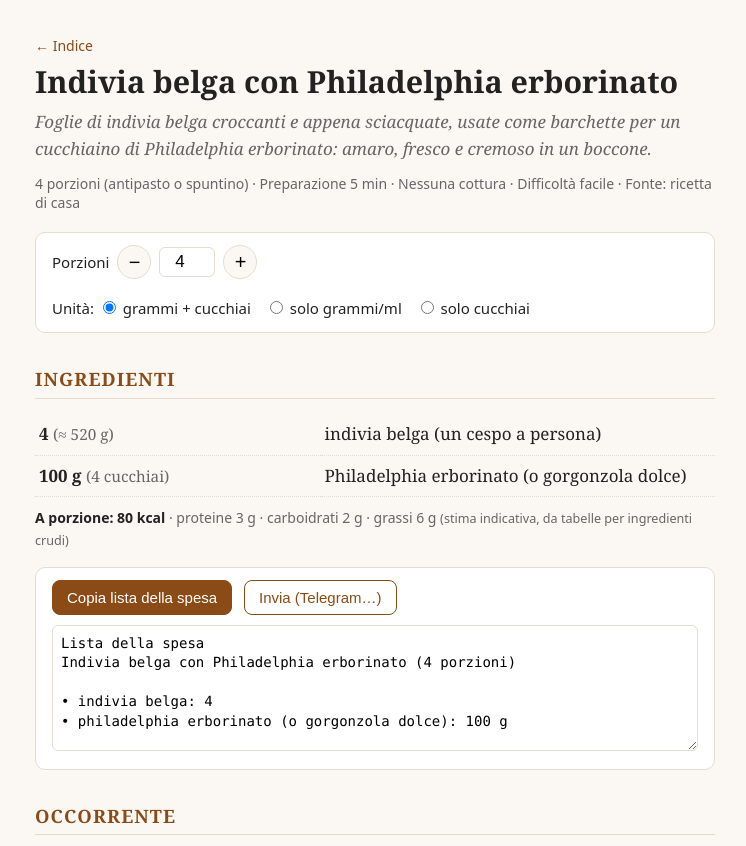
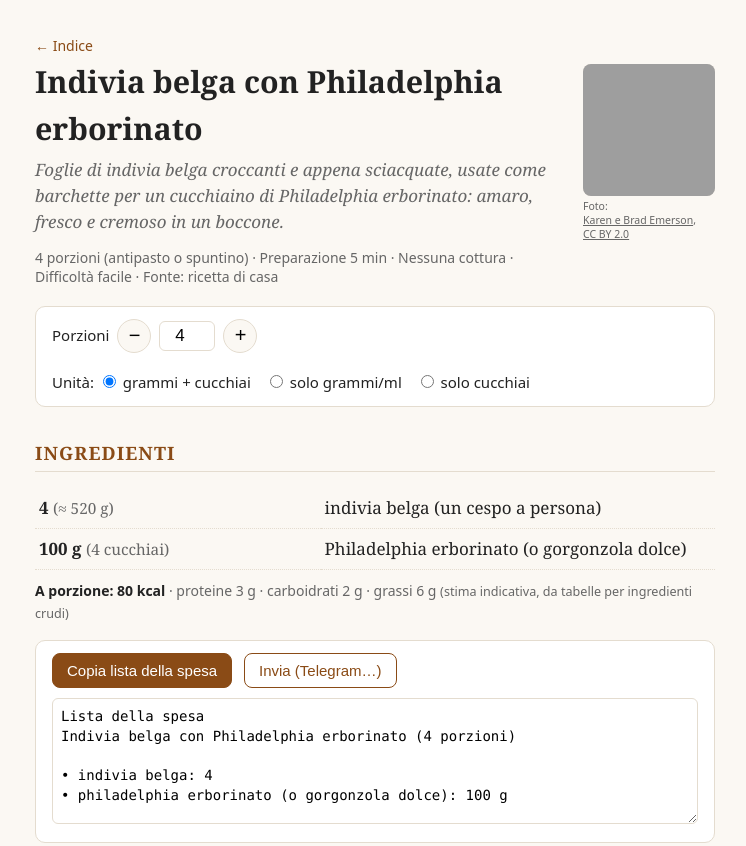
Before and after one commit to ivanbranco/ricettario, a plain HTML site: page indivia-belga-philadelphia-erborinato.html in a window 1280 px wide. Shown: the top 846 px of the page, without its empty margins (265-1011 px from the left). Drawn offline with Linux system fonts and the light colour scheme; grey boxes are pictures that could not be loaded.

Commit message:
foto indivia

```diff
--- a/indivia-belga-philadelphia-erborinato.html
+++ b/indivia-belga-philadelphia-erborinato.html
@@ -15,6 +15,13 @@
   .sub { color: var(--muted); margin: 0 0 24px; font-style: italic; }
   .back { font:14px system-ui,sans-serif; color:var(--accent); text-decoration:none; }
   .meta { font:14px system-ui,sans-serif; color:var(--muted); margin:-12px 0 20px; }
+  .testa { display:flex; gap:18px; align-items:flex-start; }
+  .testa > div { flex:1; min-width:0; }
+  .foto { flex:none; width:132px; margin:6px 0 0; }
+  .foto img { display:block; width:100%; height:auto; aspect-ratio:1; object-fit:cover; border-radius:8px; background:var(--line); }
+  .foto figcaption { font:10.5px/1.3 system-ui,sans-serif; color:var(--muted); margin-top:4px; }
+  .foto figcaption a { color:inherit; white-space:nowrap; }
+  @media (max-width:520px) { .foto { width:84px; } }
   h2 { font-size: 1.15rem; text-transform: uppercase; letter-spacing: .06em; color: var(--accent); border-bottom: 1px solid var(--line); padding-bottom: 4px; margin-top: 32px; }
   .controls { display:flex; flex-wrap:wrap; gap:18px; align-items:center; background:#fff; border:1px solid var(--line); border-radius:10px; padding:12px 16px; font-family: system-ui, sans-serif; font-size:15px; }
   .servings { display:flex; align-items:center; gap:8px; }
@@ -47,9 +54,21 @@
 <body>
 <main>
   <a class="back" href="index.html">← Indice</a>
-  <h1>Indivia belga con Philadelphia erborinato</h1>
-  <p class="sub">Foglie di indivia belga croccanti e appena sciacquate, usate come barchette per un cucchiaino di Philadelphia erborinato: amaro, fresco e cremoso in un boccone.</p>
-  <p class="meta">4 porzioni (antipasto o spuntino) · Preparazione 5 min · Nessuna cottura · Difficoltà facile · Fonte: ricetta di casa</p>
+  <div class="testa">
+    <div>
+      <h1>Indivia belga con Philadelphia erborinato</h1>
+      <p class="sub">Foglie di indivia belga croccanti e appena sciacquate, usate come barchette per un cucchiaino di Philadelphia erborinato: amaro, fresco e cremoso in un boccone.</p>
+      <p class="meta">4 porzioni (antipasto o spuntino) · Preparazione 5 min · Nessuna cottura · Difficoltà facile · Fonte: ricetta di casa</p>
+    </div>
+    <!-- Foto: quadratino a lato del titolo; clic = foto grande su Commons. Se non si carica (offline) sparisce -->
+    <figure class="foto">
+      <a href="https://commons.wikimedia.org/wiki/File:Course_1_-_Endive_bites_(8331230705).jpg" title="Apri la foto grande su Wikimedia Commons">
+        <img src="https://upload.wikimedia.org/wikipedia/commons/thumb/0/0d/Course_1_-_Endive_bites_%288331230705%29.jpg/330px-Course_1_-_Endive_bites_%288331230705%29.jpg"
+             width="330" height="442" alt="Foglie di indivia disposte a raggiera su un piatto, farcite con formaggio bianco e frutta secca"
+             onerror="this.closest('figure').remove()"></a>
+      <figcaption>Foto: <a href="https://commons.wikimedia.org/wiki/File:Course_1_-_Endive_bites_(8331230705).jpg">Karen e Brad Emerson</a>, <a href="https://creativecommons.org/licenses/by/2.0/deed.it">CC BY 2.0</a></figcaption>
+    </figure>
+  </div>
 
   <div class="controls">
     <div class="servings">
```
Also changed, not shown: index.html (+1 -0 lines).
